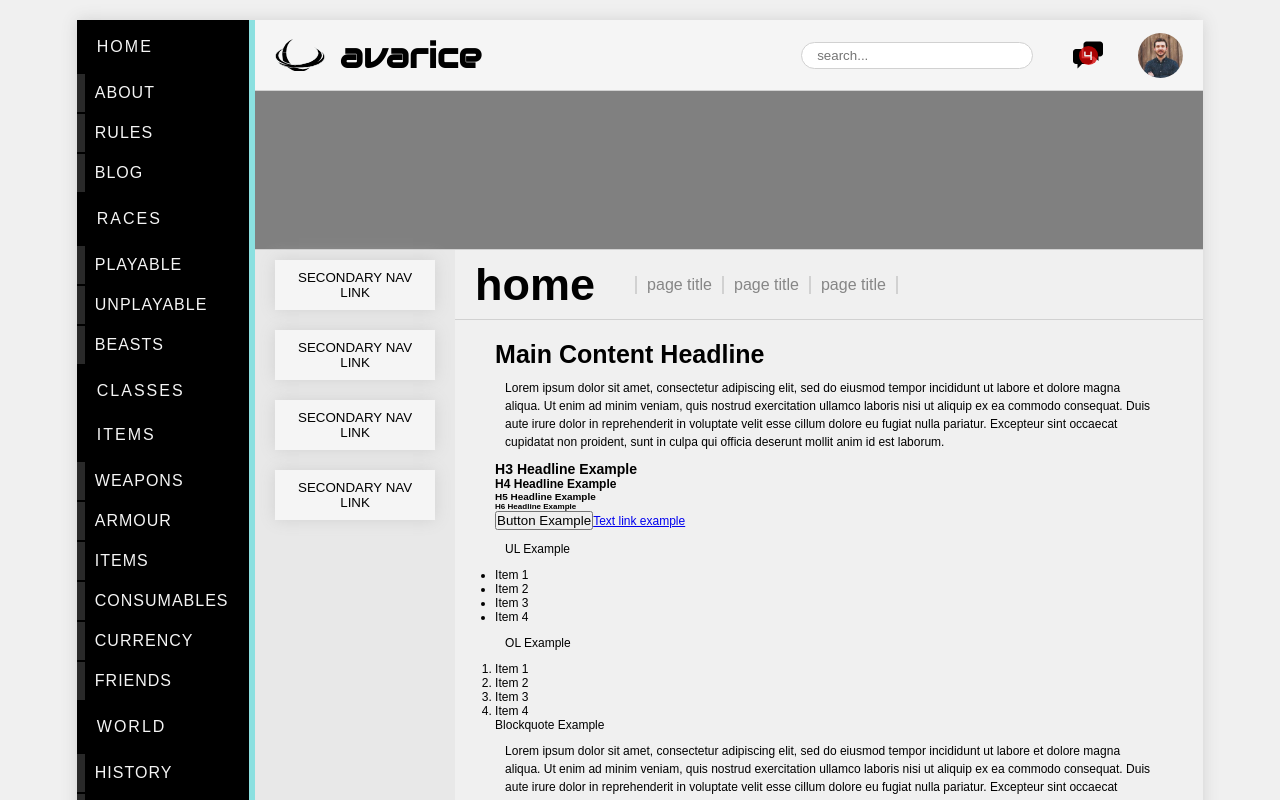
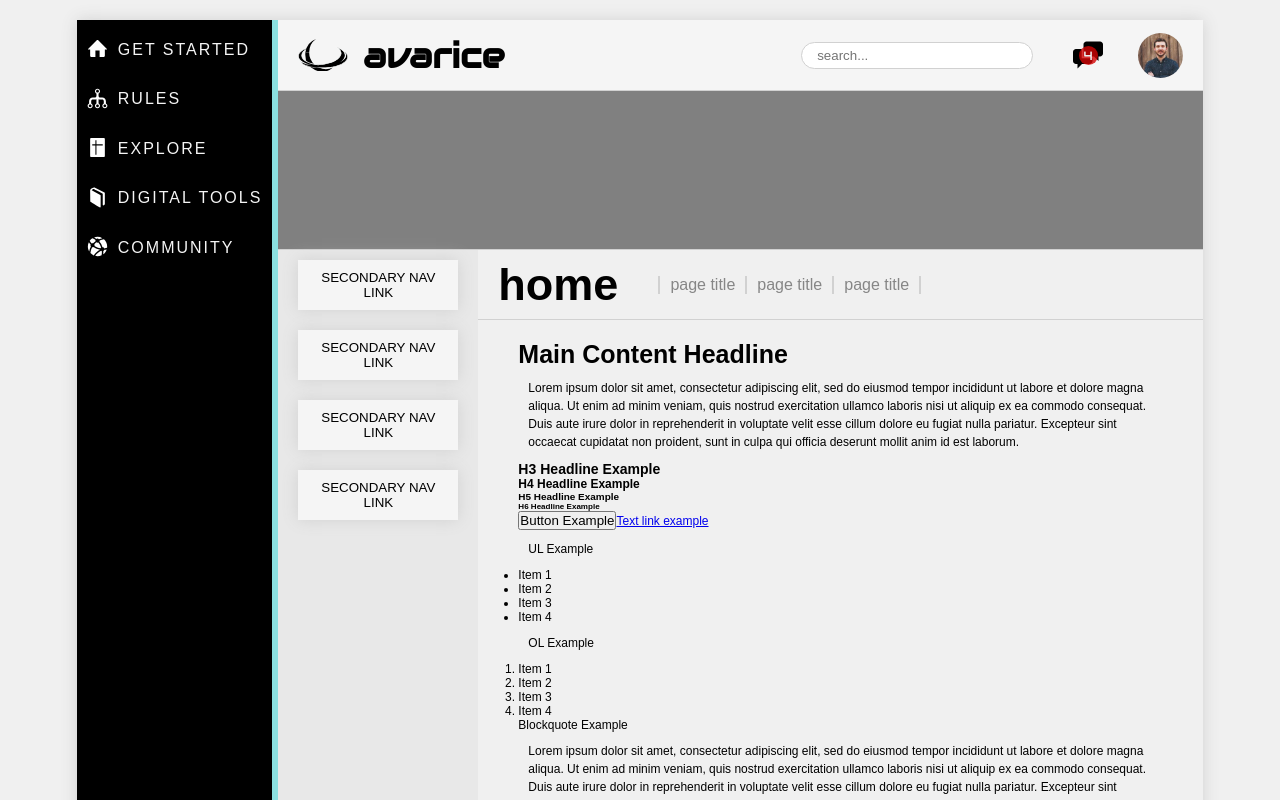
Before and after one commit to talonmd/pax-templates, a Next.js app: page / in a window 1280 px wide. Shown: the top 800 px of the page. Built offline with nearby package versions, Linux system fonts and the light colour scheme; a web font is replaced by a local one.

Commit message:
starting to get the navigation set up

```diff
--- a/components/Navigation.jsx
+++ b/components/Navigation.jsx
@@ -5,11 +5,9 @@ const Navigation = () => {
     <nav class="navigation">
       <ul class="navigation__list">
         <li class="navigation__item">
-          {/* <svg class="navigation__icon">
-                  <use xlink:href="img/sprite.svg#icon-home"></use>
-                </svg> */}
+          <img src="/assets/svg/home.svg" alt="" className="navigation__icon" />
           <a href="#" class="navigation__link">
-            Home
+            Get Started
           </a>
           {/* <svg class="navigation__icon--arrow navigation__icon--arrow-r1">
                   <use xlink:href="img/sprite.svg#icon-chevron-small-right"></use>
@@ -18,29 +16,27 @@ const Navigation = () => {
                   <use xlink:href="img/sprite.svg#icon-chevron-small-right"></use>
                 </svg> */}
         </li>
-        <ul class="navigation__list--nested">
+        {/* <ul class="navigation__list--nested">
           <li class="navigation__item--nested">
             <a href="#" class="navigation__link--nested">
-              About
+              About / Rules
             </a>
           </li>
           <li class="navigation__item--nested">
             <a href="#" class="navigation__link--nested">
-              Rules
+              Pricing / Plans
             </a>
           </li>
           <li class="navigation__item--nested">
             <a href="#" class="navigation__link--nested">
-              Blog
+              Races / Classes
             </a>
           </li>
-        </ul>
+        </ul> */}
         <li class="navigation__item">
-          {/* <svg class="navigation__icon">
-                  <use xlink:href="img/sprite.svg#icon-flow-tree"></use>
-                </svg> */}
+          <img src="/assets/svg/flow-tree.svg" alt="" className="navigation__icon" />
           <a href="#" class="navigation__link">
-            Races
+            Rules
           </a>
           {/* <svg class="navigation__icon--arrow navigation__icon--arrow-r1">
                   <use xlink:href="img/sprite.svg#icon-chevron-small-right"></use>
@@ -49,7 +45,7 @@ const Navigation = () => {
                   <use xlink:href="img/sprite.svg#icon-chevron-small-right"></use>
                 </svg> */}
         </li>
-        <ul class="navigation__list--nested">
+        {/* <ul class="navigation__list--nested">
           <li class="navigation__item--nested">
             <a href="#" class="navigation__link--nested">
               Playable
@@ -65,13 +61,11 @@ const Navigation = () => {
               Beasts
             </a>
           </li>
-        </ul>
+        </ul> */}
         <li class="navigation__item">
-          {/* <svg class="navigation__icon">
-                  <use xlink:href="img/sprite.svg#icon-spreadsheet"></use>
-                </svg> */}
+          <img src="/assets/svg/spreadsheet.svg" alt="" className="navigation__icon" />
           <a href="#" class="navigation__link">
-            Classes
+            Explore
           </a>
           {/* <svg class="navigation__icon--arrow navigation__icon--arrow-r1 none">
                   <use xlink:href="img/sprite.svg#icon-chevron-small-right"></use>
@@ -81,11 +75,9 @@ const Navigation = () => {
                 </svg> */}
         </li>
         <li class="navigation__item">
-          {/* <svg class="navigation__icon">
-                  <use xlink:href="img/sprite.svg#icon-book"></use>
-                </svg> */}
+          <img src="/assets/svg/book.svg" alt="" className="navigation__icon" />
           <a href="#" class="navigation__link">
-            Items
+            Digital Tools
           </a>
           {/* <svg class="navigation__icon--arrow navigation__icon--arrow-r1">
                   <use xlink:href="img/sprite.svg#icon-chevron-small-right"></use>
@@ -94,7 +86,7 @@ const Navigation = () => {
                   <use xlink:href="img/sprite.svg#icon-chevron-small-right"></use>
                 </svg> */}
         </li>
-        <ul class="navigation__list--nested">
+        {/* <ul class="navigation__list--nested">
           <li class="navigation__item--nested">
             <a href="#" class="navigation__link--nested">
               Weapons
@@ -125,13 +117,11 @@ const Navigation = () => {
               Friends
             </a>
           </li>
-        </ul>
+        </ul> */}
         <li class="navigation__item">
-          {/* <svg class="navigation__icon">
-                  <use xlink:href="img/sprite.svg#icon-network"></use>
-                </svg> */}
+          <img src="/assets/svg/network.svg" alt="" className="navigation__icon" />
           <a href="#" class="navigation__link">
-            World
+            Community
           </a>
           {/* <svg class="navigation__icon--arrow navigation__icon--arrow-r1">
                   <use xlink:href="img/sprite.svg#icon-chevron-small-right"></use>
@@ -140,7 +130,7 @@ const Navigation = () => {
                   <use xlink:href="img/sprite.svg#icon-chevron-small-right"></use>
                 </svg> */}
         </li>
-        <ul class="navigation__list--nested">
+        {/* <ul class="navigation__list--nested">
           <li class="navigation__item--nested">
             <a href="#" class="navigation__link--nested">
               History
@@ -166,34 +156,30 @@ const Navigation = () => {
               People
             </a>
           </li>
-        </ul>
-        <li class="navigation__item">
-          {/* <svg class="navigation__icon">
-                  <use xlink:href="img/sprite.svg#icon-unread"></use>
-                </svg> */}
+        </ul> */}
+        {/* <li class="navigation__item">
+          <img src="/assets/svg/unread.svg" alt="" className="navigation__icon" />
           <a href="#" class="navigation__link">
             Forum
           </a>
-          {/* <svg class="navigation__icon--arrow navigation__icon--arrow-r1 none">
+           <svg class="navigation__icon--arrow navigation__icon--arrow-r1 none">
                   <use xlink:href="img/sprite.svg#icon-chevron-small-right"></use>
-                </svg> */}
-          {/* <svg class="navigation__icon--arrow navigation__icon--arrow-r2 none">
+                </svg>
+          <svg class="navigation__icon--arrow navigation__icon--arrow-r2 none">
                   <use xlink:href="img/sprite.svg#icon-chevron-small-right"></use>
-                </svg> */}
+                </svg>
         </li>
         <li class="navigation__item">
-          {/* <svg class="navigation__icon">
-                  <use xlink:href="img/sprite.svg#icon-laptop"></use>
-                </svg> */}
+          <img src="/assets/svg/laptop.svg" alt="" className="navigation__icon" />
           <a href="#" class="navigation__link">
             Play
           </a>
-          {/* <svg class="navigation__icon--arrow navigation__icon--arrow-r1">
+         <svg class="navigation__icon--arrow navigation__icon--arrow-r1">
                   <use xlink:href="img/sprite.svg#icon-chevron-small-right"></use>
-                </svg> */}
-          {/* <svg class="navigation__icon--arrow navigation__icon--arrow-r2">
+                </svg>
+          <svg class="navigation__icon--arrow navigation__icon--arrow-r2">
                   <use xlink:href="img/sprite.svg#icon-chevron-small-right"></use>
-                </svg> */}
+                </svg>
         </li>
         <ul class="navigation__list--nested">
           <li class="navigation__item--nested">
@@ -206,7 +192,7 @@ const Navigation = () => {
               Database
             </a>
           </li>
-        </ul>
+        </ul> */}
       </ul>
     </nav>
   )
```
